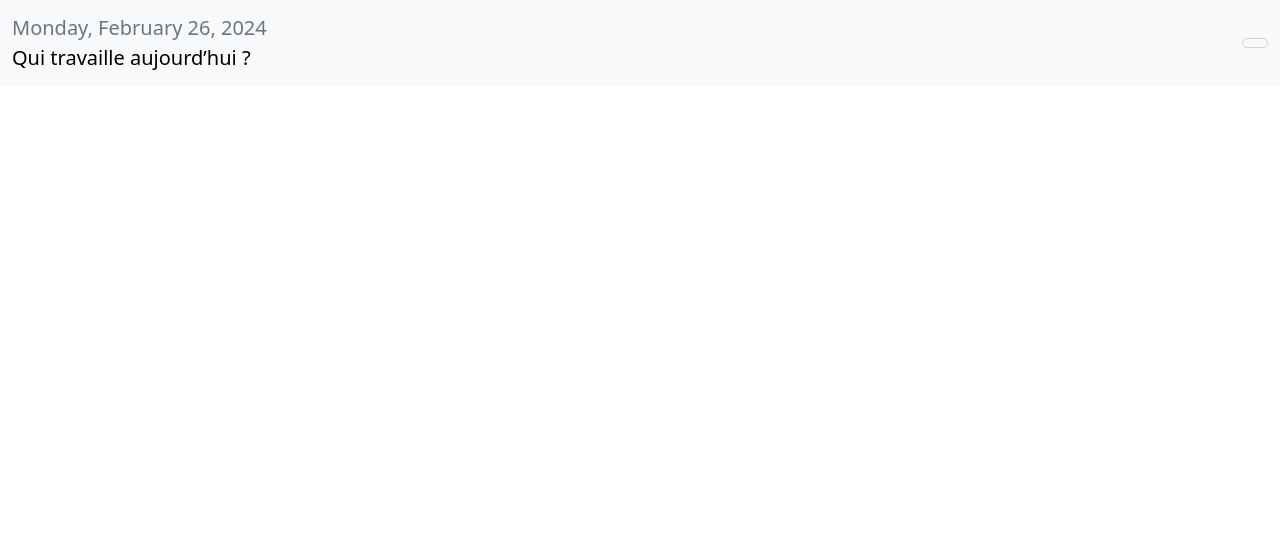
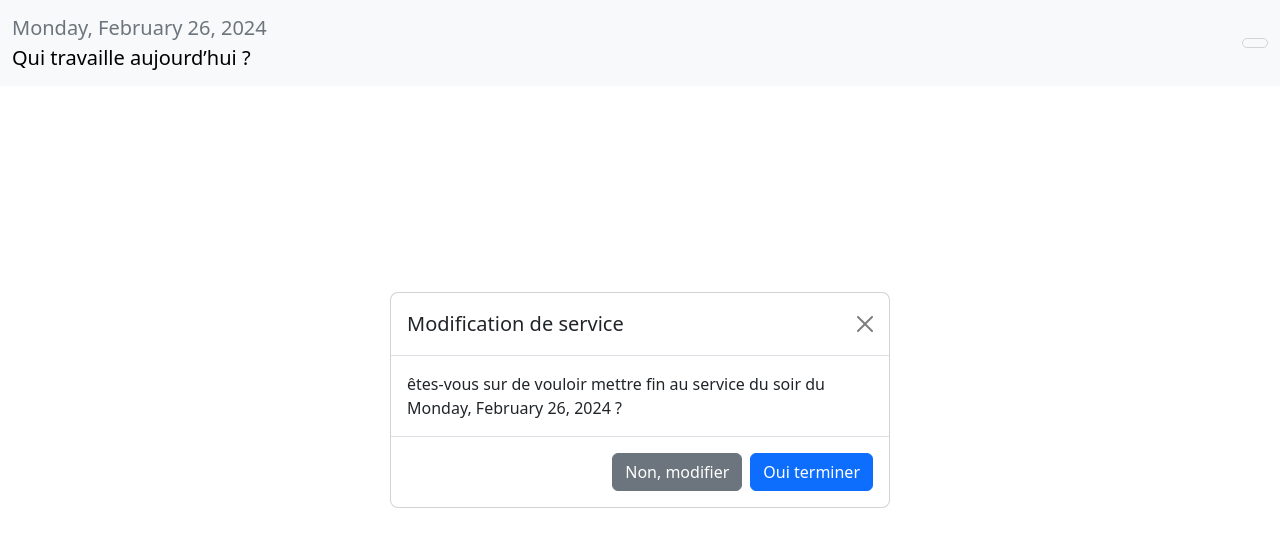
Before and after one commit to cecilelecerf/tips, a React (Create React App) app in the folder src/: page / in a window 1280 px wide. Shown: the top 546 px of the page. Built offline with nearby package versions, Linux system fonts and the light colour scheme.

Commit message:
create modal

```diff
--- a/src/src/App.js
+++ b/src/src/App.js
@@ -1,6 +1,6 @@
 
 import './App.css';
-import BurgerMenu from './NavBar/burgerMenu';
+import BurgerMenu from './NavBar/BurgerMenu';
 
 
 function App() {
@@ -8,7 +8,7 @@ function App() {
     <div className="App">
       <header className="App-header">
         <div className="menu-container">
-          <BurgerMenu navbarBrand="Qui travaille aujourd’hui ?"/>
+          <BurgerMenu navbarBrand="Qui travaille aujourd’hui ?"  NavButton="Non, modifier" />
         </div>
       </header>
     </div>
--- a/src/src/NavBar/burgerMenu.js
+++ b/src/src/NavBar/burgerMenu.js
@@ -3,13 +3,13 @@ import 'bootstrap/dist/css/bootstrap.css';
 import './burgerMenu.css';
 import { DateTime } from "luxon";
 
-import { ReactComponent as BurgerIcon } from './burgerIcon.svg';
+import { ReactComponent as BurgerIcon } from './BurgerIcon.svg';
 import { ReactComponent as AdminIcon } from './Admin.svg';
 import { ReactComponent as ExitIcon } from './Exit.svg';
 import { ReactComponent as ModifyIcon } from './ModifyService.svg';
 import { ReactComponent as ServiceIcon } from './Service.svg';
 
-const BurgerMenu = ({ navbarBrand }) => {
+const BurgerMenu = ({ navbarBrand,NavButton1,NavButton2 }) => {
     const [isOpen, setIsOpen] = useState(false);
 
     const handleToggle = () => {
@@ -44,7 +44,7 @@ const BurgerMenu = ({ navbarBrand }) => {
                                 </div>
                                 <div className='menu2 position-absolute bottom-0 end-0 me-4'>
                                     <li className="nav-item">
-                                        <a className="nav-link " aria-current="page" href="#"><ModifyIcon /> Modifier Service</a>
+                                        <a className="nav-link " aria-current="page" data-bs-toggle="modal" data-bs-target="#ModifyModal" href="#"><ModifyIcon /> Modifier Service</a>
                                     </li>
                                     <li className="nav-item">
                                         <a className="nav-link text-danger" href="#"><ExitIcon /> Fermer le service</a>
@@ -55,6 +55,23 @@ const BurgerMenu = ({ navbarBrand }) => {
                     </div>
                 </div>
             </nav>
+            <div class="modal modal-dialog-centered" id="ModifyModal" tabindex="-1" aria-labelledby="Modifier" aria-hidden="true">
+                <div class="modal-dialog">
+                    <div class="modal-content">
+                        <div class="modal-header">
+                            <h1 class="modal-title fs-5" id="exampleModalLabel">Modification de service</h1>
+                            <button type="button" class="btn-close" data-bs-dismiss="modal" aria-label="Close"></button>
+                        </div>
+                        <div class="modal-body">
+                        êtes-vous sur de vouloir mettre fin au service du soir du {currentDate}  ?
+                        </div>
+                        <div class="modal-footer">
+                            <button type="button" class="btn btn-secondary" data-bs-dismiss="modal">Non, modifier</button>
+                            <button type="button" class="btn btn-primary">Oui terminer</button>
+                        </div>
+                    </div>
+                </div>
+            </div>
         </>
     );
 };
```
Also changed, not shown: src/src/NavBar/ModalButton.js (added, +15 -0 lines).
